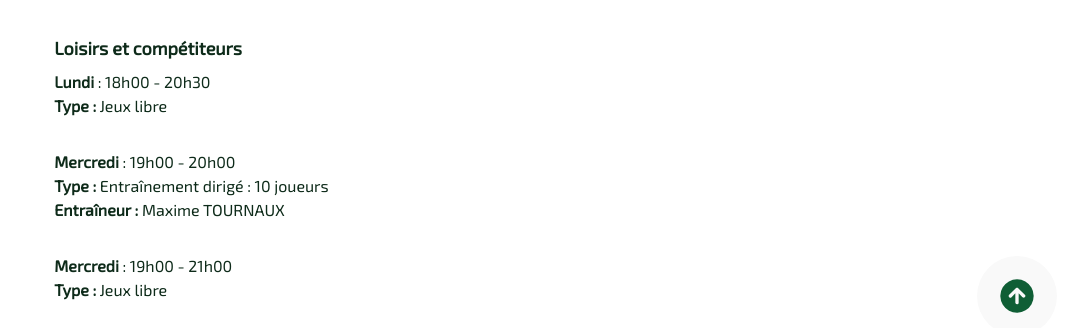
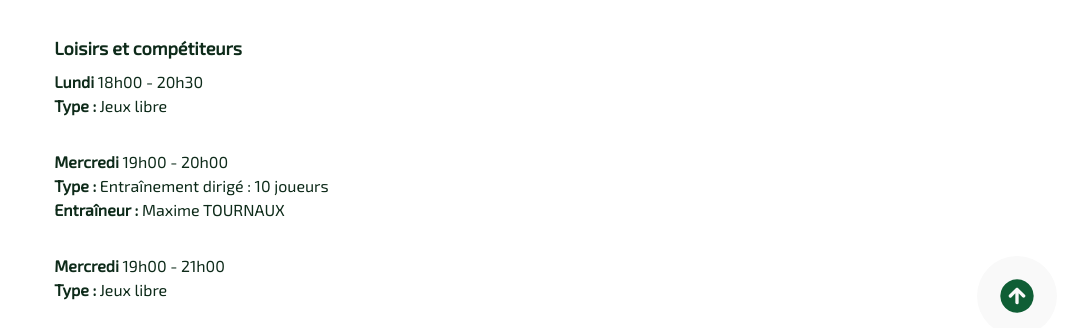
Before and after one commit to ttfarguais/ttfarguais, a Next.js app: page /entrainements in a window 1280 px wide. Shown: the part 424-752 px from the top of the page, without its empty margins (183-1248 px from the left). Built offline with nearby package versions, Linux system fonts and the light colour scheme.

Commit message:
Update Training-list.jsx

```diff
--- a/app/src/components/Main/Training/Training-list.jsx
+++ b/app/src/components/Main/Training/Training-list.jsx
@@ -17,7 +17,7 @@ export default function TrainingList({category}) {
       {category.schedules.map((schedule, index) => (
         <li key={index}>
           <p className="font-bold text-lg mb-2">{schedule.who}</p>
-          <p><span className='font-bold'>{schedule.day}</span> : {schedule.time}</p>
+          <p><span className='font-bold'>{schedule.day}</span> {schedule.time}</p>
           <p><span className="font-bold">Type :</span> {schedule.trainingType}</p>
           {schedule.coach && <p><span className="font-bold">Entraîneur :</span> {schedule.coach}</p>}
         </li>
```
